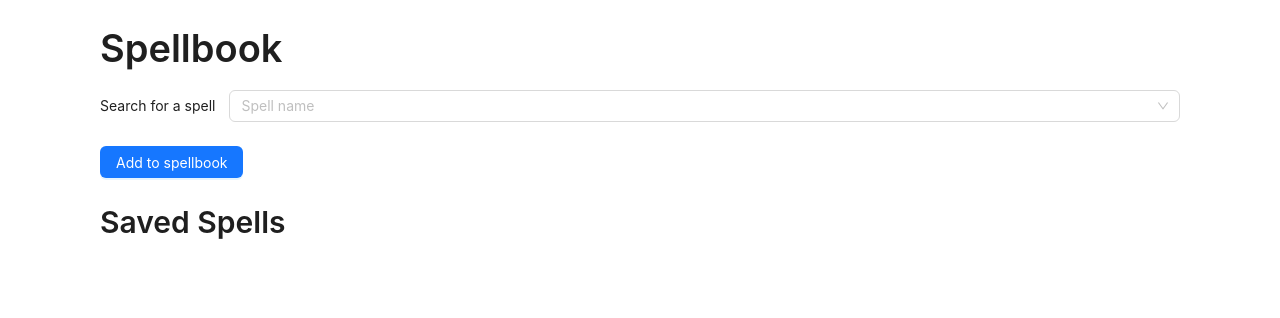
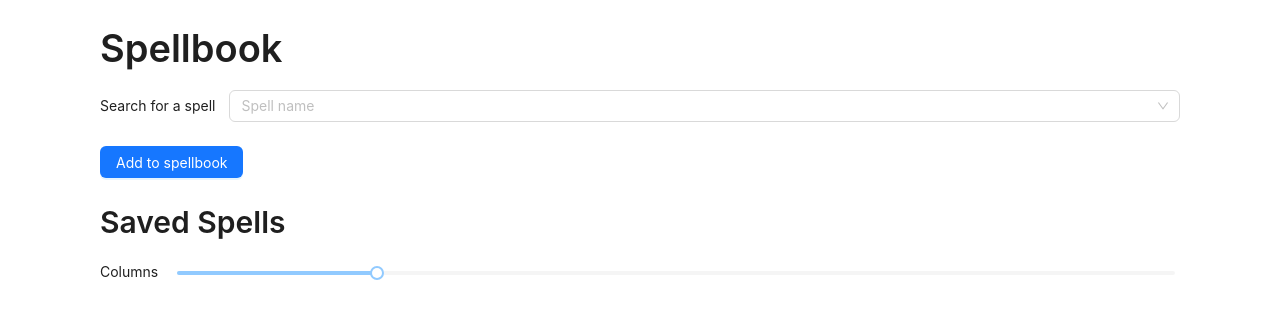
Before and after one commit to jennycade/grimoire, a React (Create React App) app: page / in a window 1280 px wide. Shown: the top 318 px of the page. Built offline with nearby package versions, Linux system fonts and the light colour scheme.

Commit message:
feat: customize columns

```diff
--- a/src/App.tsx
+++ b/src/App.tsx
@@ -4,6 +4,7 @@ import { LocalStorageProvider } from "./contexts/LocalStorageContext";
 import { SpellbookProvider } from "./contexts/SpellbookContext";
 import Search from "./components/Search";
 import List from "./components/List";
+import ListSection from "./components/ListSection";
 
 const { Title } = Typography;
 
@@ -15,8 +16,7 @@ function App() {
       <LocalStorageProvider storeKey="spellbook">
         <SpellbookProvider>
           <Search />
-          <Title level={2}>Saved Spells</Title>
-          <List />
+          <ListSection title="Saved Spells" />
         </SpellbookProvider>
       </LocalStorageProvider>
     </div>
--- a/src/components/List.tsx
+++ b/src/components/List.tsx
@@ -1,11 +1,17 @@
 import React, { useContext } from "react";
-import { ConfigProvider, Space } from "antd";
+import { ConfigProvider } from "antd";
 
 import { SpellbookContext } from "../contexts/SpellbookContext";
 import Spell from "./Spell";
 
-function List() {
+type ListProps = {
+  columns?: number;
+};
+
+function List({ columns = 2 }: ListProps) {
   const { spells } = useContext(SpellbookContext);
+  const gridTemplateColumns = `repeat(${columns}, 1fr)`;
+
   return (
     <ConfigProvider
       theme={{
@@ -16,13 +22,19 @@ function List() {
         },
       }}
     >
-      <Space direction="vertical" size="large">
+      <div
+        style={{
+          display: "grid",
+          gridTemplateColumns,
+          gap: "1rem",
+        }}
+      >
         {spells.map((spell) => (
           <React.Fragment key={spell.name}>
             <Spell spell={spell} />
           </React.Fragment>
         ))}
-      </Space>
+      </div>
     </ConfigProvider>
   );
 }
--- /dev/null
+++ b/src/components/ListSection.tsx
@@ -0,0 +1,31 @@
+import { Form, Slider, Typography } from "antd";
+import { useState } from "react";
+import List from "./List";
+import { TitleProps } from "antd/es/typography/Title";
+
+const { Title } = Typography;
+
+type ListSectionProps = {
+  title: TitleProps["children"];
+};
+
+function ListSection({ title }: ListSectionProps) {
+  const [gridColumns, setGridColumns] = useState(2);
+
+  return (
+    <>
+      <Title level={2}>{title}</Title>
+      <Form.Item colon={false} label="Columns">
+        <Slider
+          min={1}
+          max={6}
+          value={gridColumns}
+          onChange={(value) => setGridColumns(value)}
+        />
+      </Form.Item>
+      <List columns={gridColumns} />
+    </>
+  );
+}
+
+export default ListSection;
```
